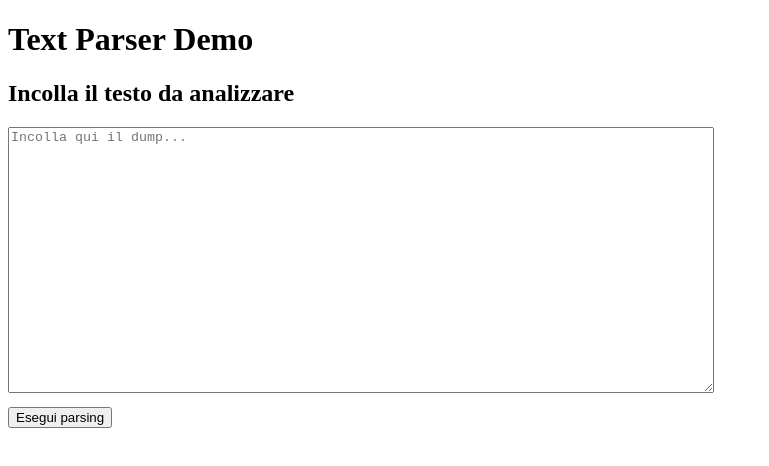
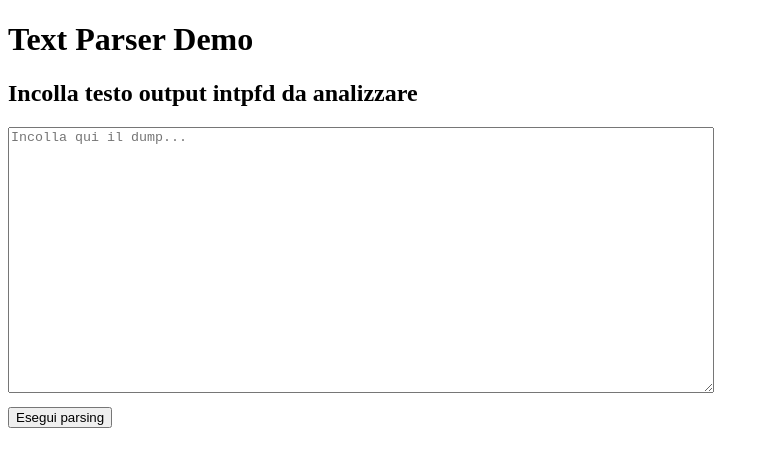
Before and after one commit to itplutoplutone350/parser, a Next.js app in the folder my-parser-app/: page / in a window 1280 px wide. Shown: the top 466 px of the page, without its empty margins (0-769 px from the left). Built offline with nearby package versions, Linux system fonts and the light colour scheme.

Commit message:
Update ParserForm.js

```diff
--- a/my-parser-app/components/ParserForm.js
+++ b/my-parser-app/components/ParserForm.js
@@ -51,7 +51,7 @@ export default function ParserForm() {
 
   return (
     <div style={{ maxWidth: "700px" }}>
-      <h2>Incolla il testo da analizzare</h2>
+      <h2>Incolla testo output intpfd da analizzare</h2>
 
       <textarea
         value={inputText}
```
